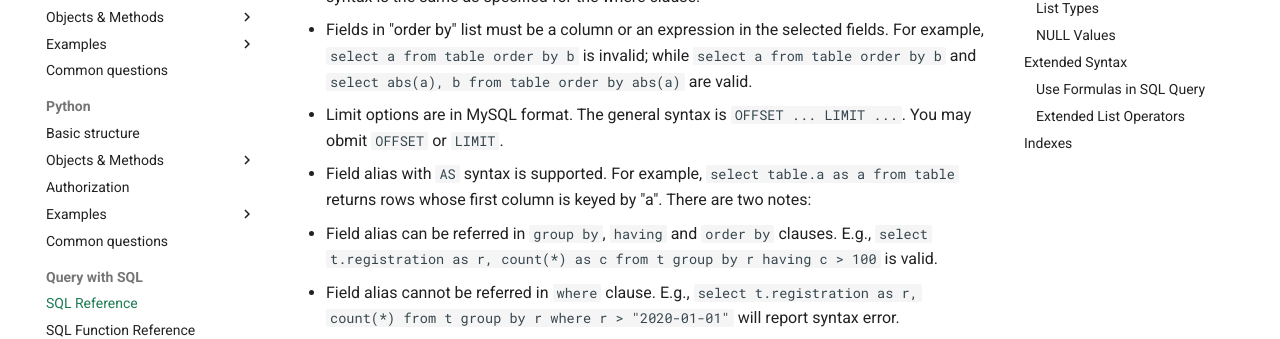
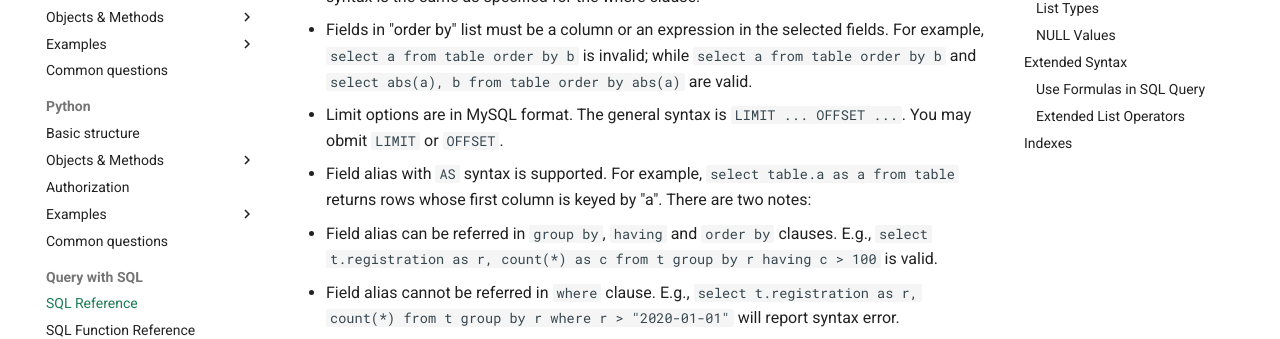
Before and after one commit to seatable/seatable-developer-docs, an MkDocs documentation site: the page built from docs/scripts/sql/reference.md, in a window 1280 px wide and 900 px high, scrolled down 1219 px. Shown: the part 154-493 px from the top of the window. Built offline with MkDocs 1.6.1 and Material for MkDocs 9.7.7, drawn with Linux system fonts in a browser that asks for light colours; comment, search, counter and statistics services are not loaded.

```diff
--- a/docs/scripts/sql/reference.md
+++ b/docs/scripts/sql/reference.md
@@ -37,7 +37,7 @@ Notes:
 - `GROUP BY` uses strict syntax. The selected fields must appear in group by list, except for aggregation functions (`COUNT`, `SUM`, `MAX`, `MIN`, `AVG`) and formulas (see extended syntax section below).
 - `HAVING` filters rows resulting from the group by clause. Only fields referred in the "GROUP BY" clause or aggregation functions (such as "SUM") can be used in having clause. Other syntax is the same as specified for the where clause.
 - Fields in "order by" list must be a column or an expression in the selected fields. For example, `select a from table order by b` is invalid; while `select a from table order by b` and `select abs(a), b from table order by abs(a)` are valid.
-- Limit options are in MySQL format. The general syntax is `OFFSET ... LIMIT ...`. You may obmit `OFFSET` or `LIMIT`.
+- Limit options are in MySQL format. The general syntax is `LIMIT ... OFFSET ...`. You may obmit `LIMIT` or `OFFSET`.
 - Field alias with `AS` syntax is supported. For example, `select table.a as a from table` returns rows whose first column is keyed by "a". There are two notes:
   - Field alias can be referred in `group by`, `having` and `order by` clauses. E.g., `select t.registration as r, count(*) as c from t group by r having c > 100` is valid.
   - Field alias cannot be referred in `where` clause. E.g., `select t.registration as r, count(*) from t group by r where r > "2020-01-01"` will report syntax error.
```
